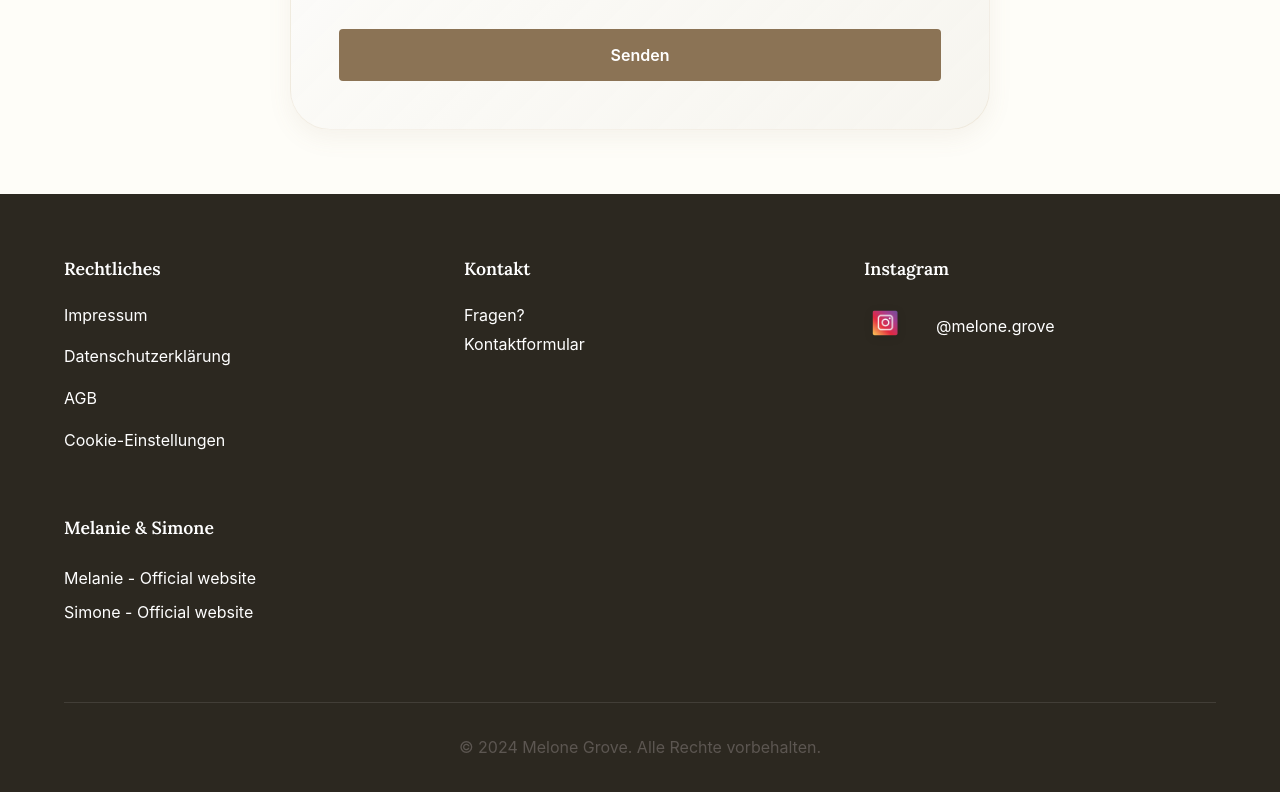
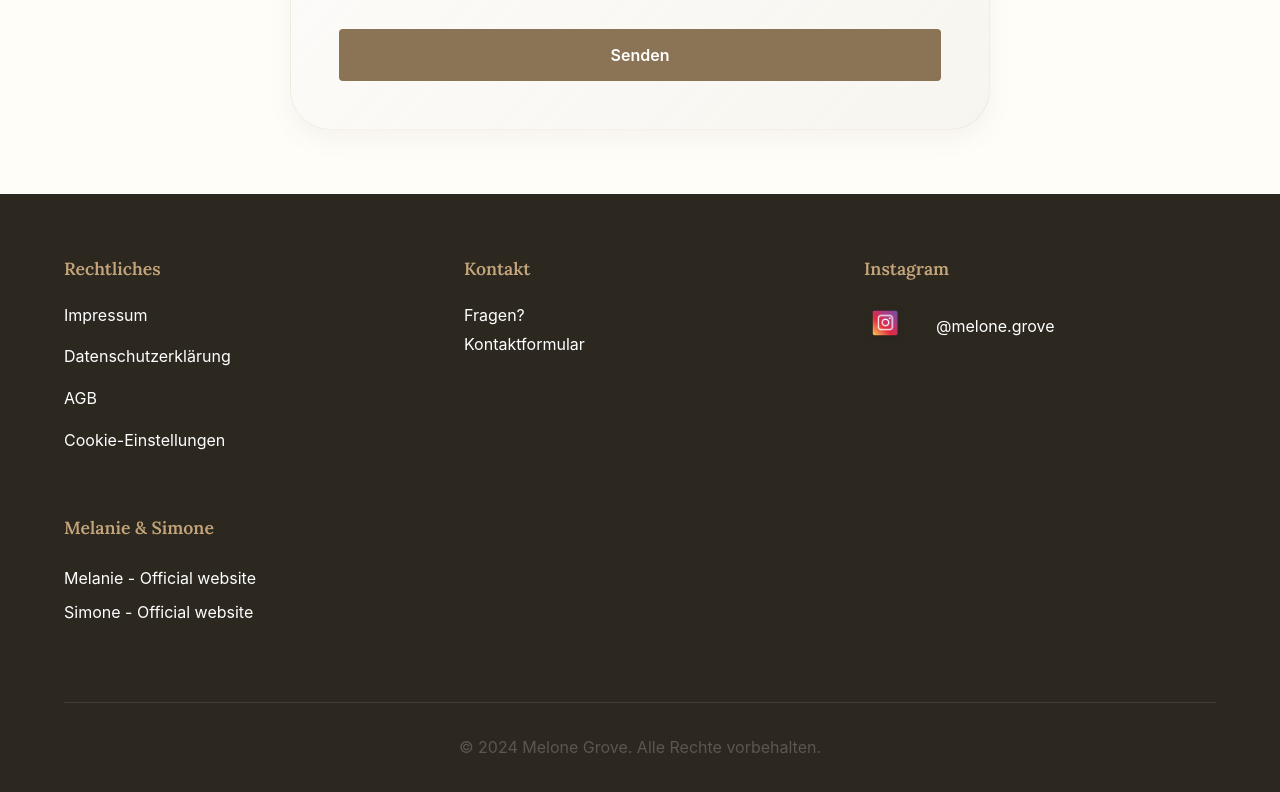
Before and after one commit to Filip-Zafran/melone-grove-web, a plain HTML site: page index.html in a window 1280 px wide. Shown: the part 5444-6236 px from the top of the page. Drawn offline with Linux system fonts and the light colour scheme.

Commit message:
Update footer section headings to beige accent color
- Change h4 headings (Rechtliches, Kontakt, Instagram, Melanie & Simone) to accent color
- Better visual hierarchy with warm beige on dark background
- Improved contrast and visual appeal

```diff
--- a/styles.css
+++ b/styles.css
@@ -965,7 +965,7 @@ input[type="checkbox"] {
 }
 
 .footer-section h4 {
-    color: var(--color-white);
+    color: var(--color-accent);
     margin-bottom: var(--spacing-md);
     font-size: 1.1rem;
     font-weight: 600;
```
